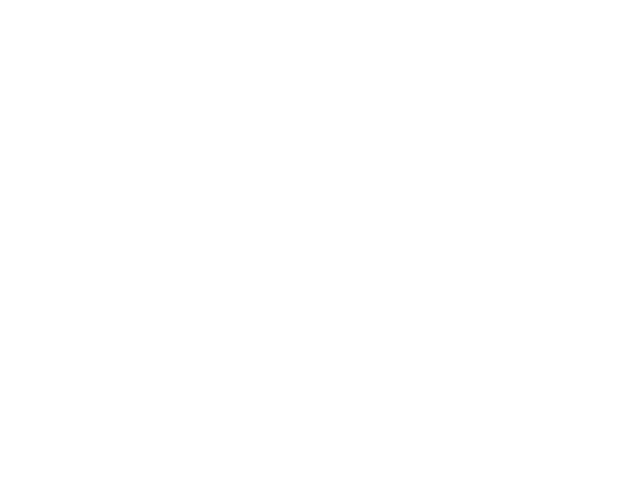
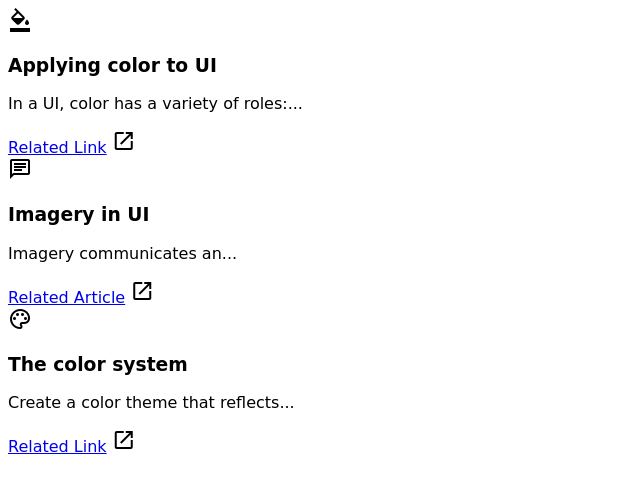
Before and after one commit to rayjaykim/tres-cards, a plain HTML site: page index.html in a window 1280 px wide. Shown: the whole page, without its empty margins (0-640 px from the left). Drawn offline with nearby package versions, Linux system fonts and the light colour scheme; a web font is replaced by a local one.

Commit message:
Add html and change font-family
I added all needed html and changed the font-family to Tilt Neon from
Google Fonts.

```diff
--- a/index.html
+++ b/index.html
@@ -5,13 +5,34 @@
   <meta http-equiv="X-UA-Compatible" content="IE=edge">
   <meta name="viewport" content="width=device-width, initial-scale=1.0">
   <title>Tres Cards</title>
+  <link rel="stylesheet" href="https://fonts.googleapis.com/css2?family=Material+Symbols+Outlined:opsz,wght,FILL,GRAD@20..48,100..700,0..1,-50..200" />
+  <link rel="stylesheet" href="styles.css">
+  <link href="https://fonts.googleapis.com/css2?family=Itim&family=Tilt+Neon&display=swap" rel="stylesheet">
 </head>
 
 <body>
   <div class="container">
-    <div class="box1"></div>
-    <div class="box2"></div>
-    <div class="box3"></div>
+    <div class="box1">
+      <span class="material-symbols-outlined">format_color_fill</span>
+      <h3>Applying color to UI</h3>
+      <p>In a UI, color has a variety of roles:...</p>
+      <a href="https://m2.material.io/design/color/applying-color-to-ui.html">Related Link</a>
+      <span class="material-symbols-outlined">open_in_new</span>
+    </div>
+    <div class="box2">
+      <span class="material-symbols-outlined">chat</span>
+      <h3>Imagery in UI</h3>
+      <p>Imagery communicates an...</p>
+      <a href="https://procreator.design/blog/what-is-imagery-in-ui-design/">Related Article</a>
+      <span class="material-symbols-outlined">open_in_new</span>
+    </div>
+    <div class="box3">
+      <span class="material-symbols-outlined">palette</span>
+      <h3>The color system</h3>
+      <p>Create a color theme that reflects...</p>
+      <a href="https://m2.material.io/design/color/the-color-system.html">Related Link</a>
+      <span class="material-symbols-outlined">open_in_new</span>
+    </div>
   </div>
 </body>
 </html>
--- a/styles.css
+++ b/styles.css
@@ -0,0 +1,3 @@
+body {
+  font-family: 'Tilt Neon', cursive;
+}
```
